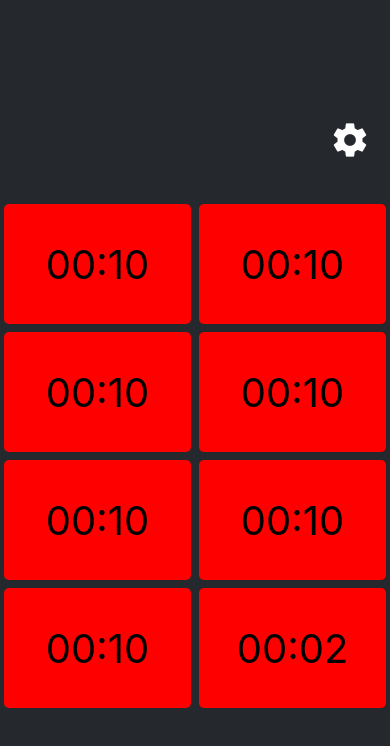
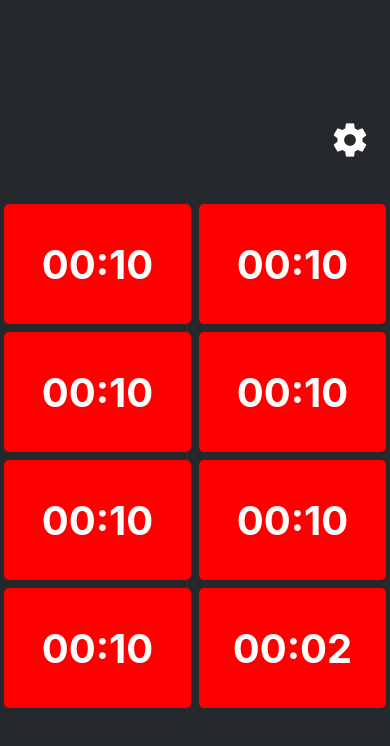
Before and after one commit to matveisch/pizza-timer, a React Native app: screen / in a window 390 px wide. Shown: the top 746 px of the page. Built offline with nearby package versions, Linux system fonts and the light colour scheme.

Commit message:
style fixies

```diff
--- a/components/Timer.tsx
+++ b/components/Timer.tsx
@@ -148,5 +148,7 @@ const styles = StyleSheet.create({
   },
   text: {
     fontSize: 40,
+    fontWeight: 'bold',
+    color: '#fff',
   },
 });
--- a/components/TimerSetup.tsx
+++ b/components/TimerSetup.tsx
@@ -69,20 +69,22 @@ const styles = StyleSheet.create({
   },
   inputsContainer: {
     flexDirection: 'row',
-    gap: 6,
+    gap: 20,
   },
   input: {
     borderStyle: 'solid',
-    borderWidth: 2,
+    borderWidth: 3,
     borderColor: '#fff',
     borderRadius: 4,
     padding: 1,
     textAlign: 'center',
     fontSize: 40,
+    fontWeight: 'bold',
     color: '#fff',
   },
   text: {
     fontSize: 40,
+    fontWeight: 'bold',
     color: '#fff',
   },
 });
```
